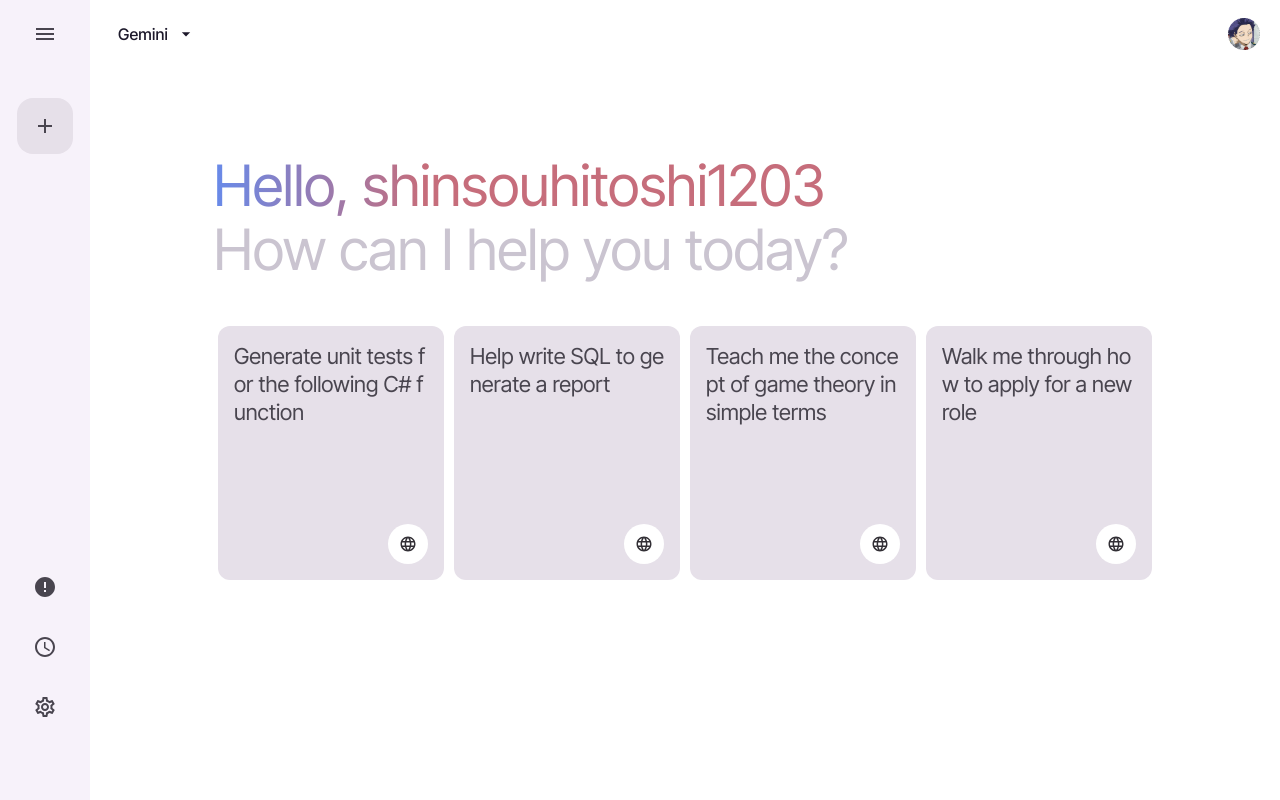
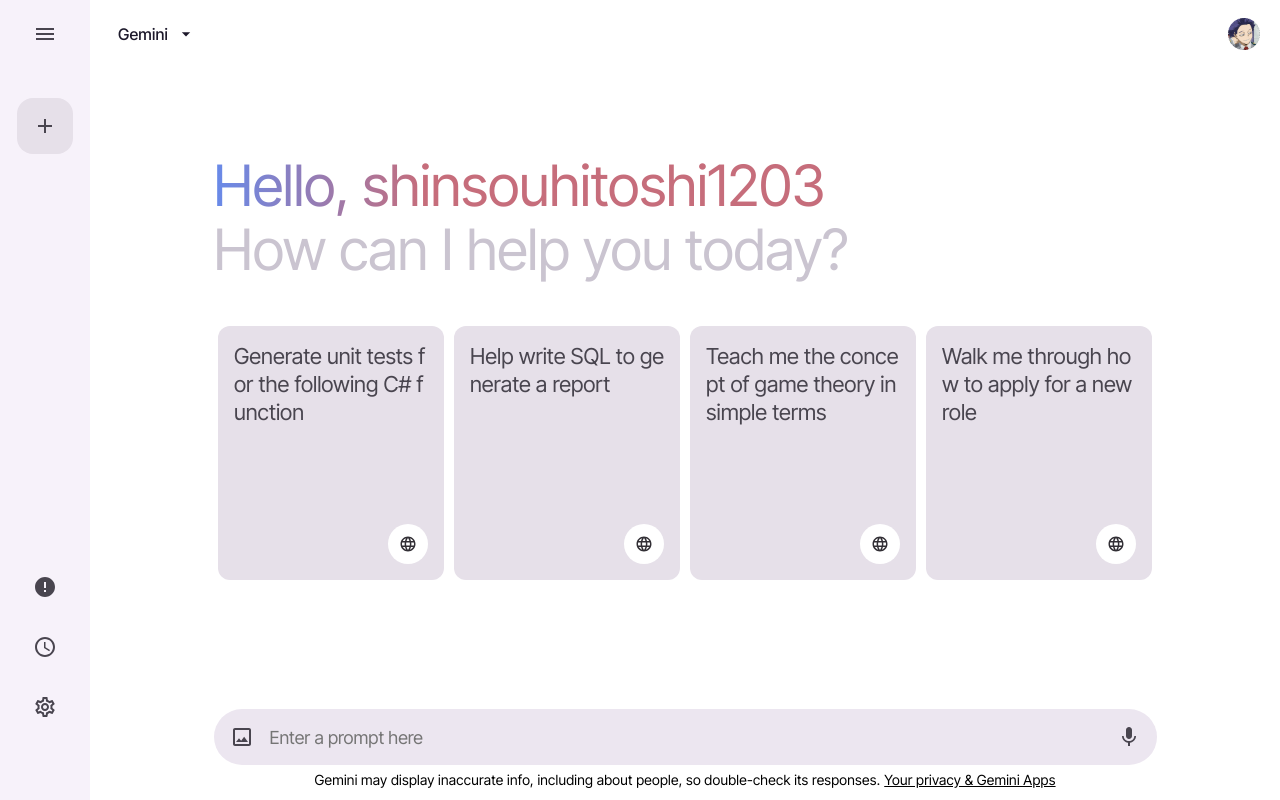
Before and after one commit to shinsouhitoshi1203/gemini-clone, a React (Vite) app: page / in a window 1280 px wide. Built offline with nearby package versions, Linux system fonts and the light colour scheme.

Commit message:
gemini-clone [pj/ui] added: input for GPT

```diff
--- a/src/assets/scss/components/_index.scss
+++ b/src/assets/scss/components/_index.scss
@@ -1,3 +1,4 @@
 @forward "./button";
 @forward "./select";
 @forward "./cardBase";
+@forward "./textbox";
--- /dev/null
+++ b/src/assets/scss/components/_textbox.scss
@@ -0,0 +1,17 @@
+.TextBox {
+    background: var(--input); color: var(--secondary);border-radius: 300px;
+
+    &__input {
+        flex: 1 0 10px; background: inherit;
+    }
+    &__wrapper {
+        width: 100%;
+        display: flex; align-items: center; padding: 8px; gap: 8px;
+    }
+    &__button {
+        flex-shrink: 0;
+        svg {
+            font-size: 24px;
+        }
+    }
+}
--- a/src/assets/scss/layout/_Topbar.scss
+++ b/src/assets/scss/layout/_Topbar.scss
@@ -5,7 +5,7 @@
     &__avatar {margin-left: auto;}
     &__nav {
         display: none;
-        @media all and (max-width: 700px) {
+        @media all and (max-width: 900px) {
             display: flex;
         }
     }
--- a/src/assets/scss/layout/_sidebar.scss
+++ b/src/assets/scss/layout/_sidebar.scss
@@ -3,12 +3,12 @@
     transition: background .3s, color .3s;
     background: var(--sidebar);
     display: flex; flex-direction: column; justify-content: space-between;
-    @media all and (max-width: 700px) {
+    @media all and (max-width: 900px) {
         display: none;
     }
     &--extend {
         width: max-content;
-        @media all and (max-width: 700px) {
+        @media all and (max-width: 900px) {
             display: flex; position: fixed; top: 0;left: 0; bottom: 0;
         }
     }
--- a/src/assets/scss/pages/Home/Home.scss
+++ b/src/assets/scss/pages/Home/Home.scss
@@ -3,9 +3,25 @@
     display: flex; flex-direction: column;
     & > * {flex-shrink: 0;}
     &__display {
-        flex-grow: 1; padding-top: 10px;
+        flex-grow: 1; padding-top: 10px;flex-basis: 10px; overflow: auto;
     }
     &__input {
         padding: 10px;
+        &-real {
+            margin: 5px 0;
+        }
+    }
+    &__disclaimer {
+        font-size: 1.4rem;
+        line-height: 1.42;
+        letter-spacing: 0.25px;
+        text-align: center;
+    }
+    &__privacy {
+        transition: font-weight .3s;
+        display: inline-block; margin-left: 4px;
+        &:hover {
+            font-weight: 600;
+        }
     }
 }
--- /dev/null
+++ b/src/assets/scss/pages/Home/_Input.scss
@@ -0,0 +1,5 @@
+.GEMINI {
+    &__input {
+
+    }
+}
--- a/src/assets/scss/pages/Home/_Welcome.scss
+++ b/src/assets/scss/pages/Home/_Welcome.scss
@@ -42,6 +42,16 @@
 		flex-wrap: wrap;
 		gap: 10px;
 		justify-content: center;
+        &-card {
+            transition: filter .3s, box-shadow .3s, transform .3s;
+
+            &:hover {
+                filter: brightness(0.96);box-shadow: 0px 3px 0px #ccc; transform: translateY(-3px);
+            }
+            &:active {
+                transform: translateY(0px);box-shadow: 0px 0px 0px #ccc;
+            }
+        }
 		&-card-wrapper {
 			display: flex;
 			flex-direction: column;
--- a/src/components/Button.jsx
+++ b/src/components/Button.jsx
@@ -5,7 +5,7 @@
 	const styles = {};
 	if (size) {
 		const [w, h, rs] = size.trim().split(" ");
-		styles.width = w;
+		styles.width = parseInt(w);
 		if (h == "+") {
 			styles.minWidth = parseInt(w);
 		} else {
@@ -47,6 +47,7 @@
 			<AccountCircleOutlinedIcon />
 		);
 	}
+	// console.log(styles.current);
 	return (
 		<>
 			<button
--- /dev/null
+++ b/src/components/Hyperlink.jsx
@@ -0,0 +1,8 @@
+function HyperLink({ href, text, children, cls }) {
+	return (
+		<a href={href} title={text} className={cls}>
+			{children ? children : text}
+		</a>
+	);
+}
+export default HyperLink;
--- /dev/null
+++ b/src/components/TextBox.jsx
@@ -0,0 +1,40 @@
+import { useCallback, useRef, useState } from "react";
+
+function mergeClass(cls) {
+	return cls + " " + "TextBox";
+}
+function TextBox({ cls, children, right, left, placeholder }) {
+	const id = useRef(window.crypto.randomUUID());
+	const [text, setText] = useState("");
+	const changeText = useCallback((e) => {
+		setText(e.target.text);
+	}, []);
+	return (
+		<div className={mergeClass(cls)}>
+			<label className="TextBox__wrapper" htmlFor={id.current}>
+				{left &&
+					left.map((component, i) => (
+						<div className="TextBox__button" key={i}>
+							{component}
+						</div>
+					))}
+				<input
+					type="text"
+					value={text}
+					onChange={changeText}
+					className="TextBox__input"
+					placeholder={placeholder}
+					id={id.current}
+				/>
+				{right &&
+					right.map((component, i) => (
+						<div className="TextBox__button" key={i}>
+							{component}
+						</div>
+					))}
+				{children}
+			</label>
+		</div>
+	);
+}
+export default TextBox;
--- a/src/pages/home/Input.jsx
+++ b/src/pages/home/Input.jsx
@@ -1,7 +1,31 @@
+import Button from "../../components/Button";
+import HyperLink from "../../components/Hyperlink";
+import TextBox from "../../components/TextBox";
+import MicIcon from "@mui/icons-material/Mic";
+import ImageOutlinedIcon from "@mui/icons-material/ImageOutlined";
 function Input() {
 	return (
 		<>
-			<input type="text" />
+			<TextBox
+				cls="pageHome__input-real GEMINI__input"
+				left={[
+					<Button
+						type="main"
+						caption="Attach an image"
+						icon={<ImageOutlinedIcon />}
+						size="40 40 50%"
+					/>
+				]}
+				placeholder="Enter a prompt here"
+				right={[
+					<Button
+						type="main"
+						caption="Input from voice"
+						icon={<MicIcon />}
+						size="40 40 50%"
+					/>
+				]}
+			/>
 		</>
 	);
 }
--- a/src/pages/home/home.jsx
+++ b/src/pages/home/home.jsx
@@ -1,6 +1,7 @@
 import Input from "./Input";
 import Welcome from "./Welcome";
 import "./../../assets/scss/pages/Home/Home.scss";
+import HyperLink from "../../components/Hyperlink";
 function Home() {
 	return (
 		<div className="pageHome router">
@@ -12,6 +13,15 @@
 			<div className="pageHome__input">
 				<div className="page__wrapper">
 					<Input />
+					<p className="pageHome__disclaimer font-4">
+						Gemini may display inaccurate info, including about
+						people, so double-check its responses.
+						<HyperLink
+							href="/privacy"
+							text="Your privacy & Gemini Apps"
+							cls="pageHome__privacy"
+						/>
+					</p>
 				</div>
 			</div>
 		</div>
```
